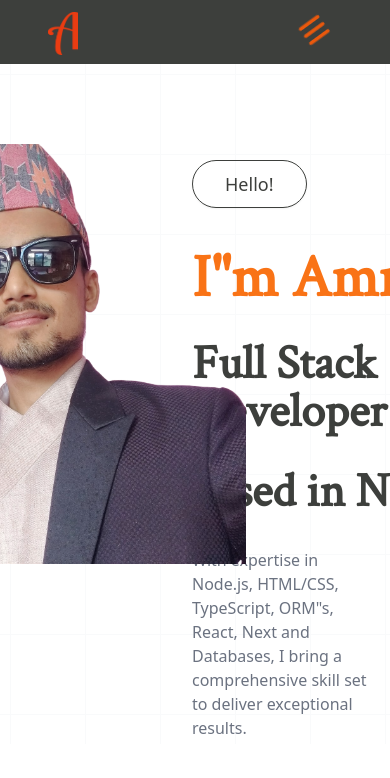
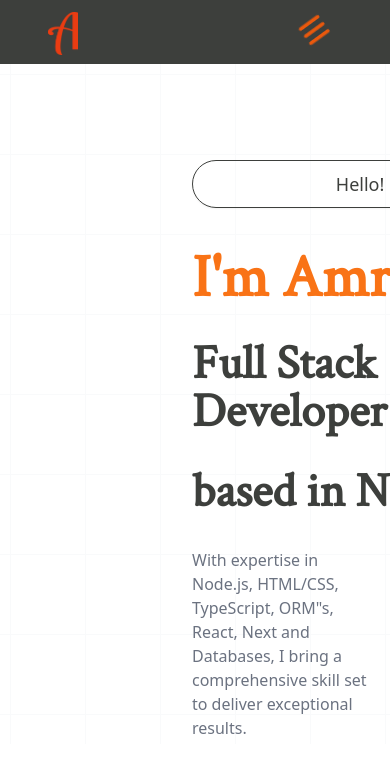
Before and after one commit to karkiamrit/developer-portfolio, a Next.js app: page / in a window 390 px wide. Shown: the top 778 px of the page. Built offline with nearby package versions, Linux system fonts and the light colour scheme.

Commit message:
starting with responsiveness

```diff
--- a/src/components/HeroSection.tsx
+++ b/src/components/HeroSection.tsx
@@ -32,12 +32,12 @@ function HeroSection() {
 
             {/*hero section content begins here */}
             <div className="z-10 text-white text-4xl font-bold">
-                <div className="relative flex flex-row justify-start text-white">
-                    <Button size="lg" variant={"outline"} className="ml-48 rounded-full border-customGray h-12 text-lg font-sans mt-24 flex flex-row ">
+                <div className="relative flex flex-col justify-center lg:flex lg:flex-row lg:justify-start text-white">
+                    <Button size="lg" variant={"outline"} className="ml-48 rounded-full border-customGray h-12 text-lg font-sans mt-24 lg:flex lg:flex-row ">
                         Hello!
                     </Button>
                 </div>
-                <h1 className="text-orange-500 flex flex-row ml-48 mt-10 font-semibold text-6xl">I"m Amrit,</h1>
+                <h1 className="text-orange-500 flex flex-row ml-48 mt-10 font-semibold text-6xl">I'm Amrit,</h1>
                 <h2 className="text-customGray flex flex-row ml-48 mt-8 text-5xl">Full Stack Developer </h2>
                 <h2 className="text-customGray flex flex-row ml-48 mt-8 text-5xl">based in Nepal.</h2>
                 <p className="flex flex-row ml-48 mt-8 text-base font-medium font-sans text-gray-500 w-4/12">
@@ -53,7 +53,7 @@ function HeroSection() {
                         Hire Me
                 </Button>
                 </div>
-                <Image src="/images/hero/profileimg.png" alt="Hero" width={600} height={600} className="absolute right-0 bottom-0 top-20 mr-36" />
+                <Image src="/images/hero/profileimg.png" alt="Hero" width={600} height={600} className="lg:absolute lg:right-0 lg:bottom-0 lg:top-20 lg:mr-36 -ml-7 " />
 
 
 
```
